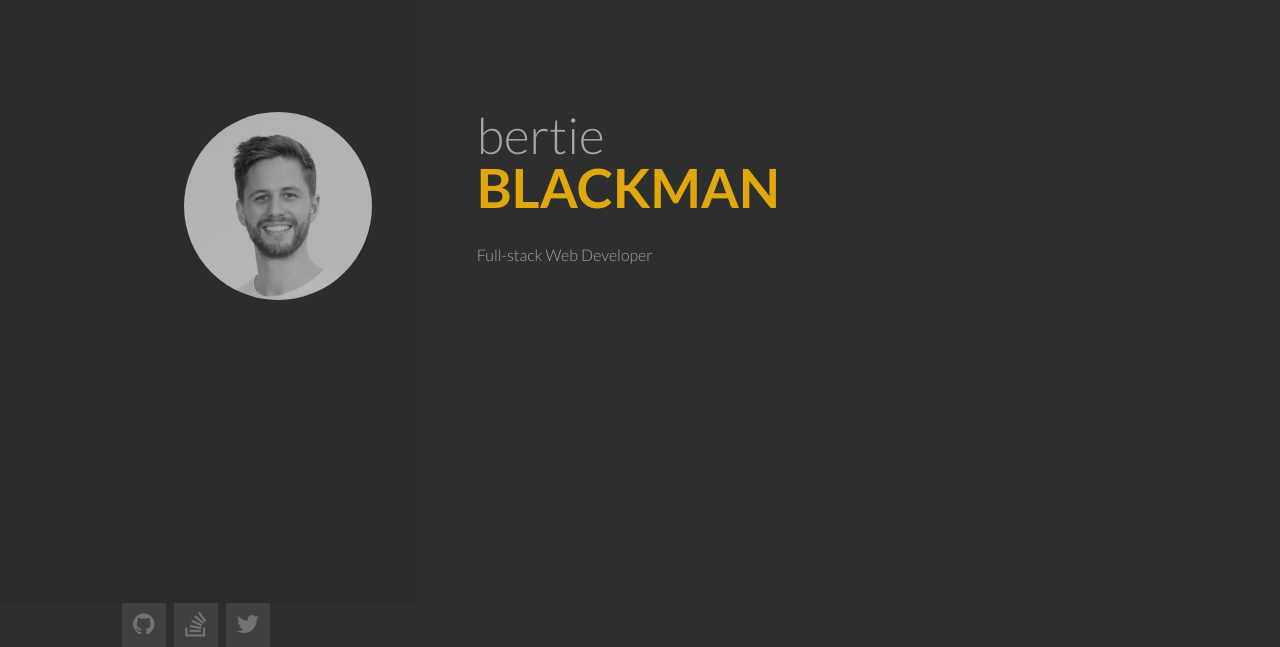
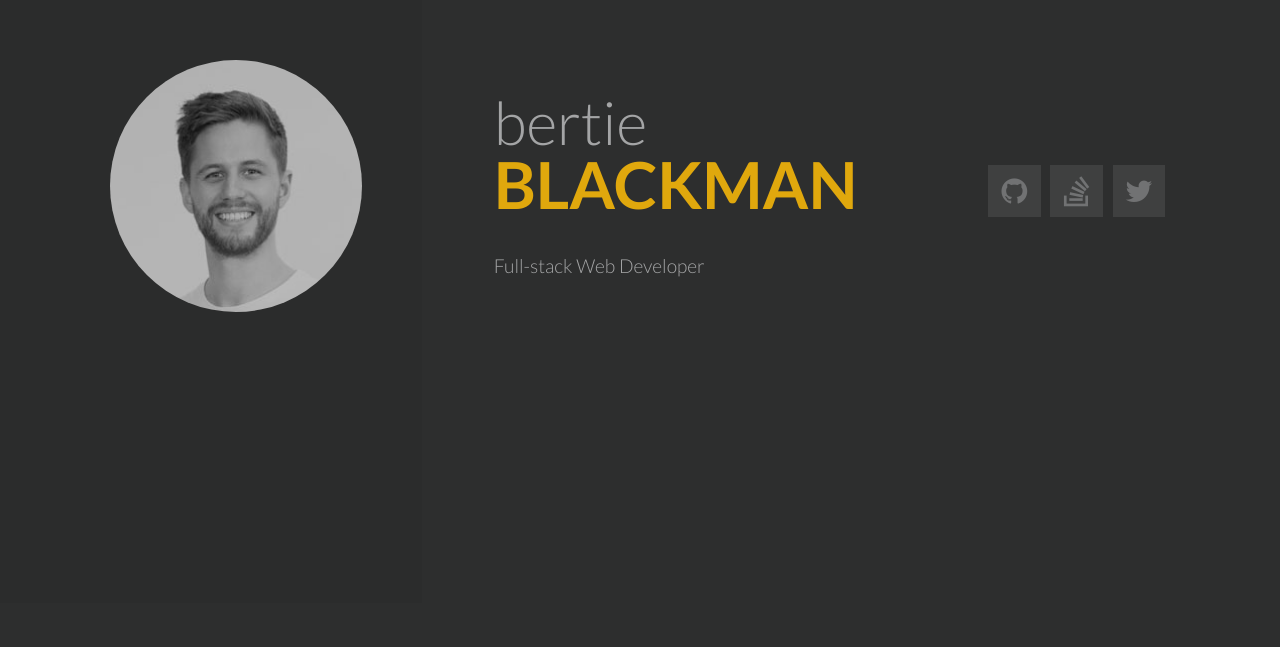
Before and after one commit to covertbert/bertie-blackman-portfolio, a Vue app: page / in a window 1280 px wide. Shown: the part 197-844 px from the top of the page. After the commit the page ends 800 px from the top, so only its background shows below. Built offline with nearby package versions, Linux system fonts and the light colour scheme.

Commit message:
Header CSS padding/margin etc

```diff
--- a/src/assets/scss/base/typography.styl
+++ b/src/assets/scss/base/typography.styl
@@ -5,4 +5,4 @@ html
     font-size: 18px
 
   @media screen and (min-width: 1200px)
-    font-size: 20px
+    font-size: 24px
--- a/src/components/layout/HeaderComponent.vue
+++ b/src/components/layout/HeaderComponent.vue
@@ -83,10 +83,11 @@
     align-items center
     padding-top 1.7rem
     padding-bottom 1.4rem
-    padding-right 2.5rem
 
     @media (min-width $break-lg)
       height 100%
+      padding-top: 0
+      padding-right 2.5rem
       background-color $black
       justify-content flex-end
 
@@ -97,10 +98,10 @@
 
     @media (min-width $break-lg)
       align-items flex-start
-      margin-left 2rem
+      padding-left 3rem
 
   .header-component-avatar__img
-    width 9.4rem
+    width 10.5rem
 
   .job-title__text
     margin-top 1.3rem
--- a/src/components/social/SocialMediaButtonsComponent.vue
+++ b/src/components/social/SocialMediaButtonsComponent.vue
@@ -51,9 +51,12 @@
 
   .social-media
     padding-left: 0
+    padding-right: 0
     list-style none
     display flex
     justify-content center
+    @media (min-width $break-lg)
+      align-items center
 
   .social-media__button
     $size = 2.2rem
@@ -72,7 +75,7 @@
     align-items center
 
     &:hover
-      background-color $primary-gray
+      text-decoration none
 
       .social-media__icon
         color $primary-yellow
```
